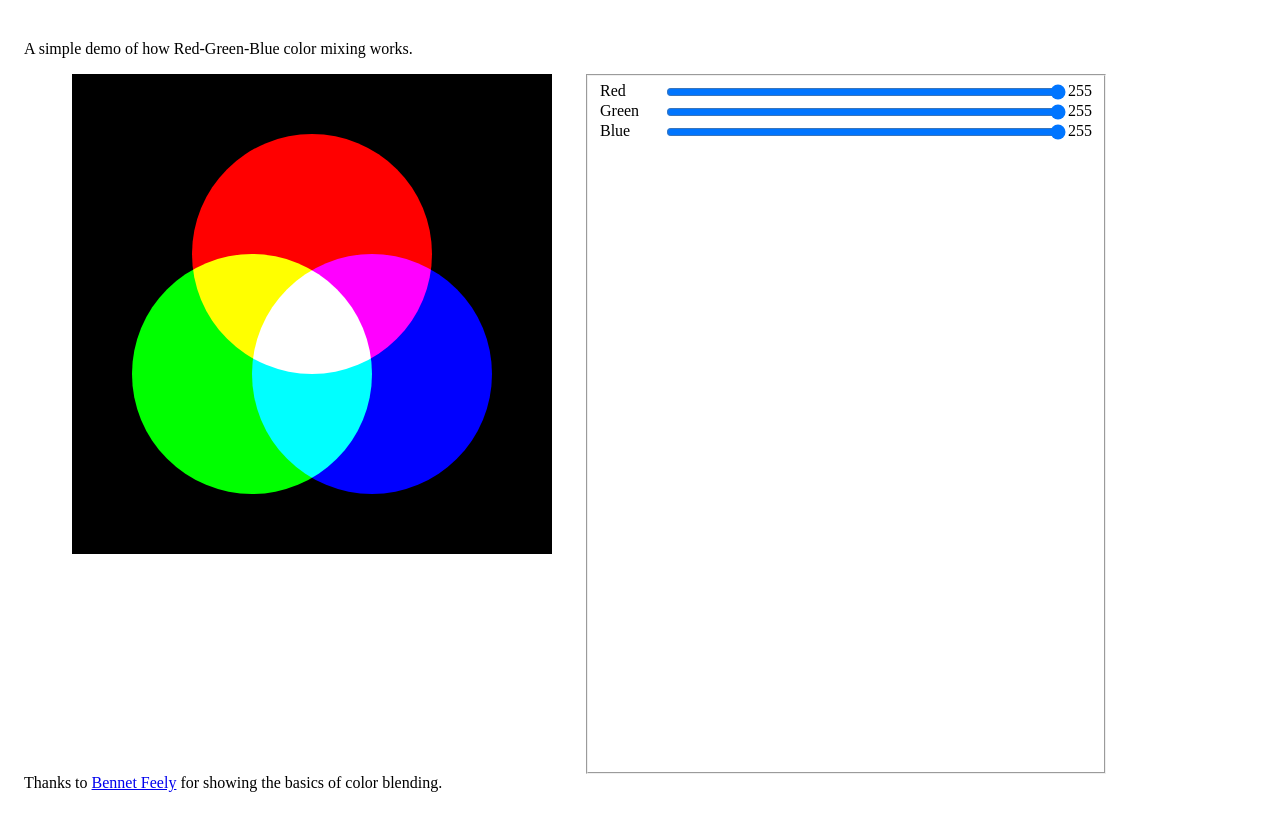
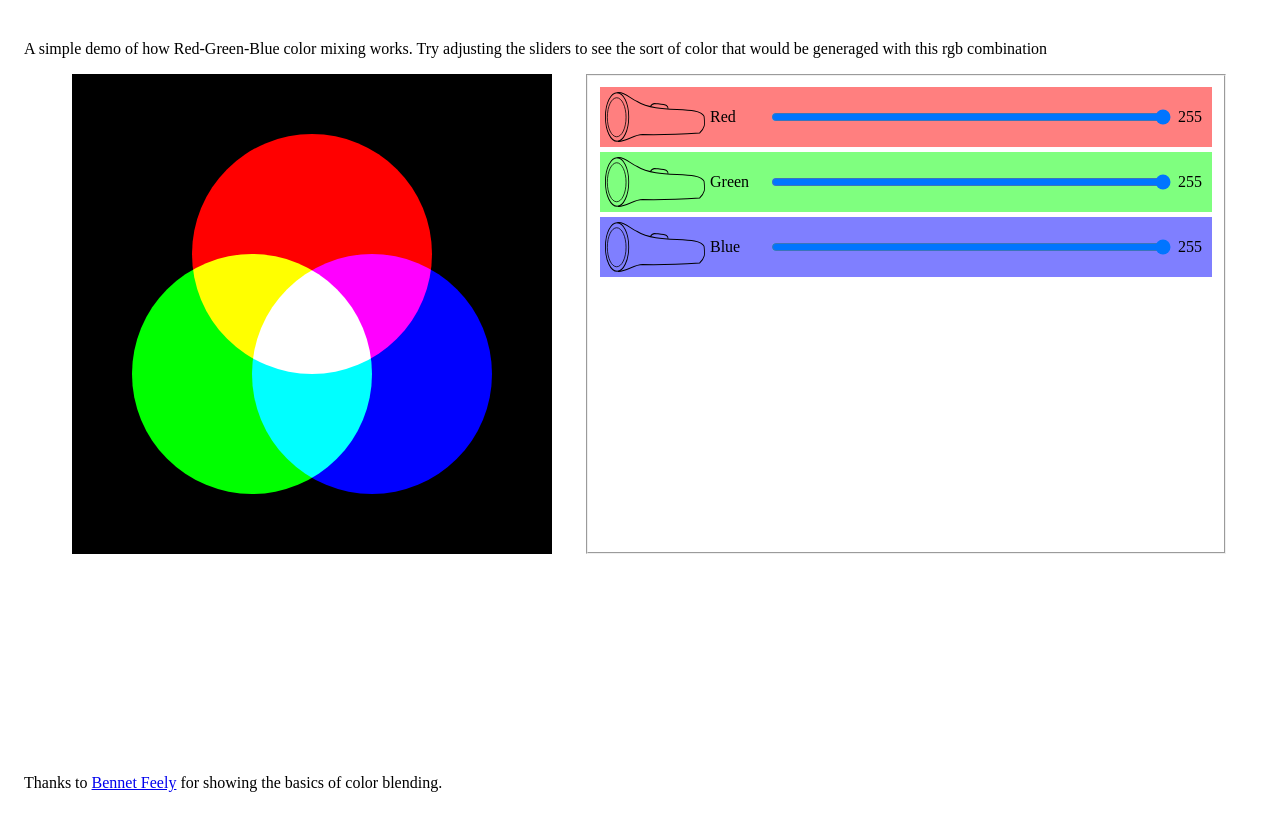
Before and after one commit to togakangaroo/color-mixing, a website: page index.html in a window 1280 px wide. Drawn offline with Linux system fonts and the light colour scheme.

Commit message:
flashlight icon

```diff
--- a/index.html
+++ b/index.html
@@ -34,21 +34,42 @@
 		}
 
 		fieldset {
+		  height: 30rem;
 		}
-		fieldset label {
+		label {
 		  display: flex;
+		  padding: 5px;
+		  margin: 5px 0;
 		}
-		fieldset label .label {
+		label .label {
 		  width: 4em;
 		}
-		fieldset label input {
+		label input {
 		  width: 25rem;
+		}
+		label img {
+			width: 100px;
+			height: 50px;
+		}
+		label.red {
+			background-color: rgba(255, 0, 0, 0.5);
+		}
+		label.green {
+			background-color: rgba(0, 255, 0, 0.5);
+		}
+		label.blue {
+			background-color: rgba(0, 0, 255, 0.5);
+		}
+		label span {
+			display: flex;
+			margin: auto;
+			padding: 5px;
 		}
 	</style>
 </head>
 <body>
 	<header>
-		<p> A simple demo of how Red-Green-Blue color mixing works. </p>
+		<p>A simple demo of how Red-Green-Blue color mixing works. Try adjusting the sliders to see the sort of color that would be generaged with this rgb combination</p>
 	</header>
 	<main>
 		<svg class="screen" width="100" height="100" viewbox="0 0 8 8">
@@ -58,19 +79,22 @@
 		</svg>
 
 		<fieldset>
-		  <label>
+		  <label class="red">
+		  	<img src="flashlight.svg" />
 		    <span class="label">Red</span>
-		    <input type="range" min=0 max=255 value=255 step=1 data-target=".red" data-fillPattern="rgb(X, 0, 0)"/>
+		    <input type="range" min=0 max=255 value=255 step=1 data-target="circle.red" data-fillPattern="rgb(X, 0, 0)"/>
 		    <span class="value"></span>
 		  </label>
-		  <label>
+		  <label class="green">
+		  	<img src="flashlight.svg" />
 		    <span class="label">Green</span>
-		    <input type="range" min=0 max=255 value=255 step=1 data-target=".green" data-fillPattern="rgb(0, X, 0)" />
+		    <input type="range" min=0 max=255 value=255 step=1 data-target="circle.green" data-fillPattern="rgb(0, X, 0)" />
 		    <span class="value"></span>
 		  </label>
-		  <label>
+		  <label class="blue">
+		  	<img src="flashlight.svg" />
 		    <span class="label">Blue</span>
-		    <input type="range" min=0 max=255 value=255 step=1 data-target=".blue" data-fillPattern="rgb(0, 0, X)" />
+		    <input type="range" min=0 max=255 value=255 step=1 data-target="circle.blue" data-fillPattern="rgb(0, 0, X)" />
 		    <span class="value"></span>
 		  </label>
 		</fieldset>
```
Also changed, not shown: flashlight.svg (added).
